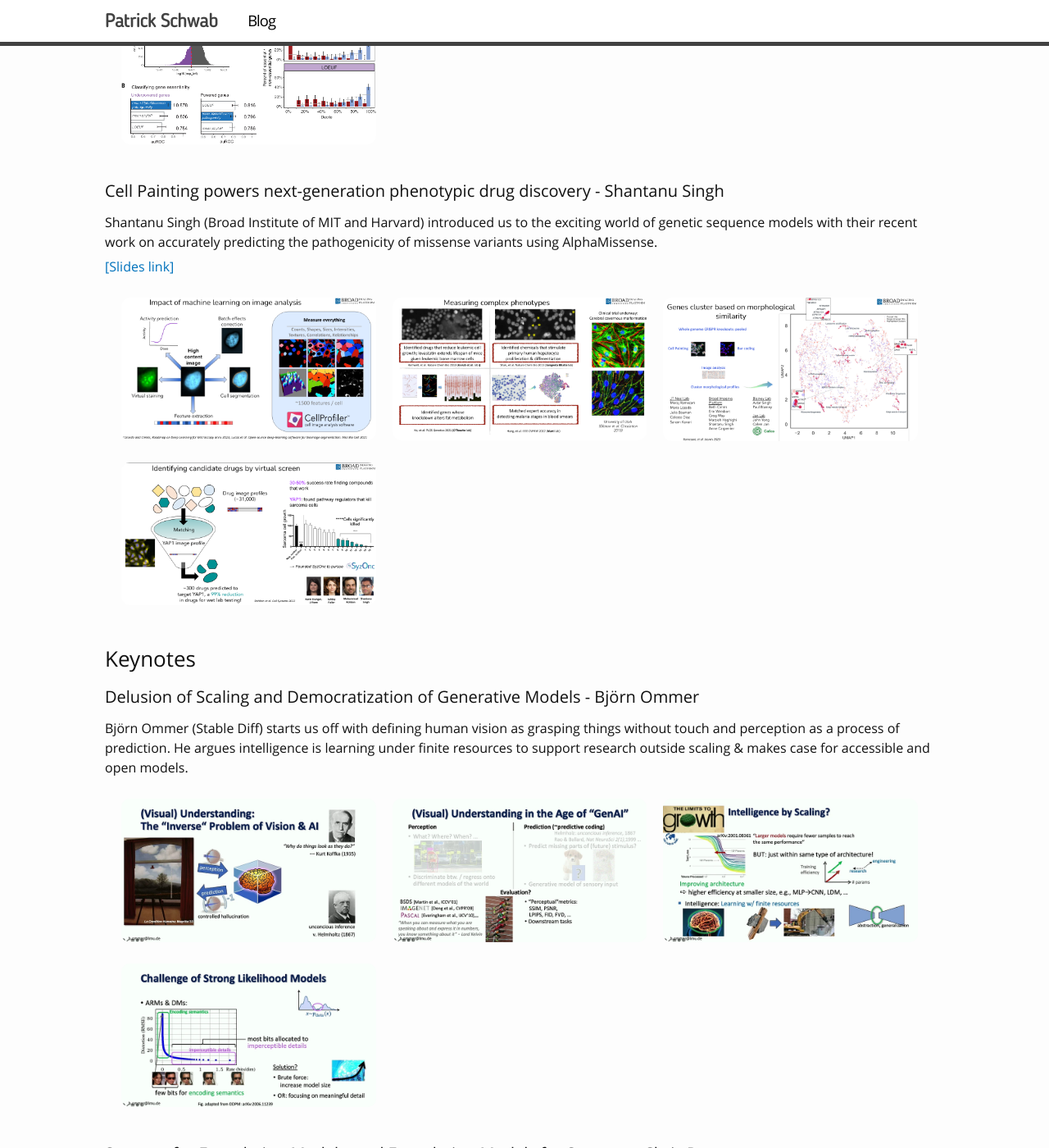
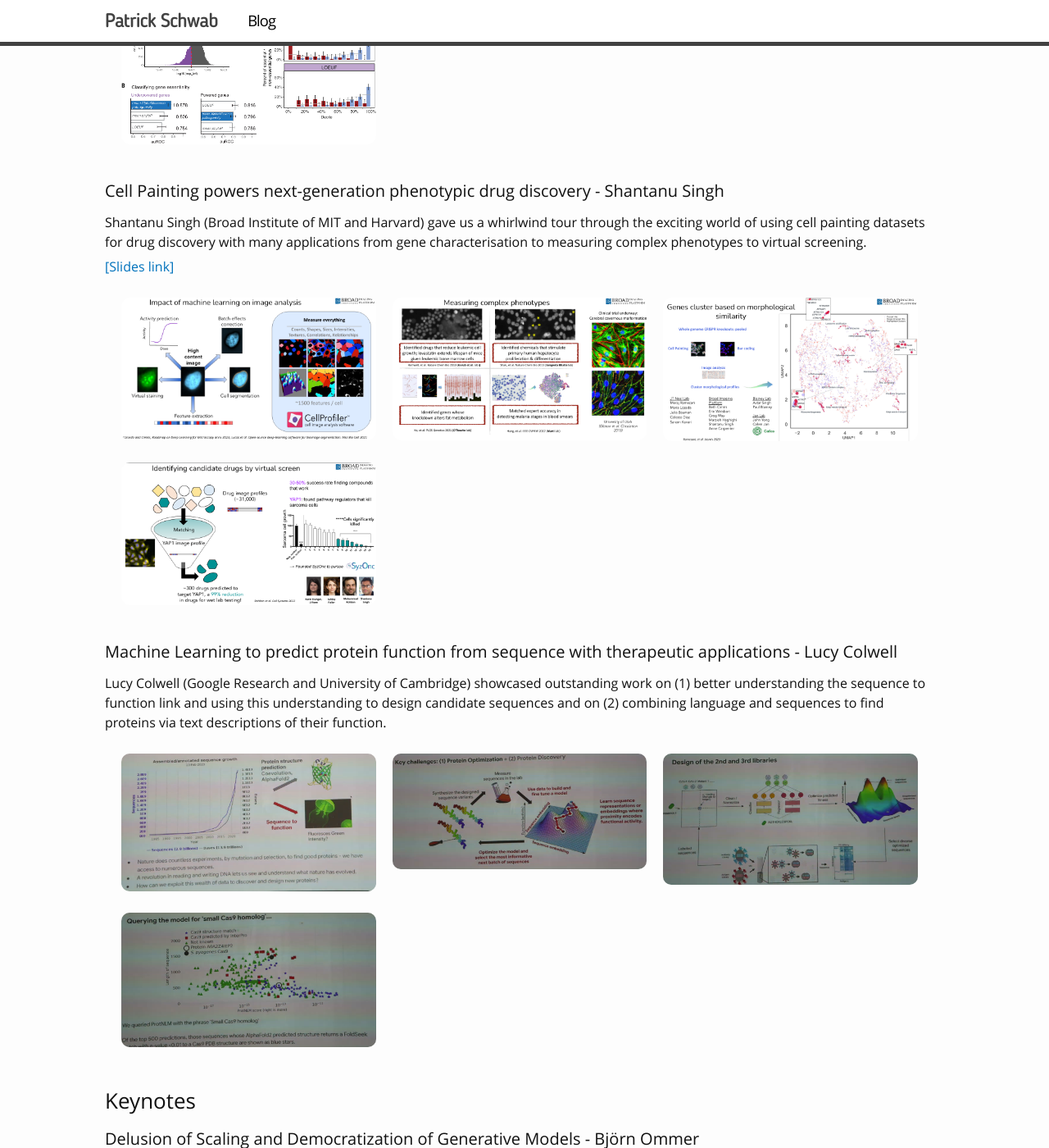
Before and after one commit to d909b/d909b.github.io, a Jekyll site: the page built from _posts/2024-05-11-iclr2024.md, in a window 1280 px wide and 1400 px high, scrolled down 2224 px. Shown: the whole window at 82% size. Built offline with Jekyll 4.4.1, drawn with Linux system fonts in a browser that asks for light colours; nearby versions of some CDN libraries; library files that are not in the unit come from our copies; some of the changed text lies outside the part shown.

Commit message:
initial iclr2024

```diff
--- a/_posts/2024-05-11-iclr2024.md
+++ b/_posts/2024-05-11-iclr2024.md
@@ -55,7 +55,7 @@ Thore Graepel (Altos Labs) presented an insightful view on the intriguing parall
 
 <h4>Cell Painting powers next-generation phenotypic drug discovery - Shantanu Singh</h4>
 
-Shantanu Singh (Broad Institute of MIT and Harvard) introduced us to the exciting world of genetic sequence models with their recent work on accurately predicting the pathogenicity of missense variants using AlphaMissense.
+Shantanu Singh (Broad Institute of MIT and Harvard) gave us a whirlwind tour through the exciting world of using cell painting datasets for drug discovery with many applications from gene characterisation to measuring complex phenotypes to virtual screening.
 
 <a href="https://broad.io/CarpenterSinghSlides">[Slides link]</a>
 
@@ -66,24 +66,25 @@ Shantanu Singh (Broad Institute of MIT and Harvard) introduced us to the excitin
 <galleryitem src="http://schwabpatrick.com/img/iclr2024/ss4.png"></galleryitem>
 </div>
 
+<h4>Machine Learning to predict protein function from sequence with therapeutic applications - Lucy Colwell</h4>
+
+Lucy Colwell (Google Research and University of Cambridge) showcased outstanding work on (1) better understanding the sequence to function link and using this understanding to design candidate sequences  and on (2) combining language and sequences to find proteins via text descriptions of their function.
+
+<div class="gallery">
+<galleryitem src="http://schwabpatrick.com/img/iclr2024/lc1.png"></galleryitem>
+<galleryitem src="http://schwabpatrick.com/img/iclr2024/lc2.png"></galleryitem>
+<galleryitem src="http://schwabpatrick.com/img/iclr2024/lc3.png"></galleryitem>
+<galleryitem src="http://schwabpatrick.com/img/iclr2024/lc4.png"></galleryitem>
+</div>
+
+
+
 <h3>Keynotes</h3>
 
 <h4>Delusion of Scaling and Democratization of Generative Models - Björn Ommer</h4>
 
 Björn Ommer (Stable Diff) starts us off with defining human vision as grasping things without touch and perception as a process of prediction.
 He argues intelligence is learning under finite resources to support research outside scaling & makes case for accessible and open models.
-
-<div class="gallery">
-<galleryitem src="http://schwabpatrick.com/img/neurips2023/om1.png"></galleryitem>
-<galleryitem src="http://schwabpatrick.com/img/neurips2023/om2.png"></galleryitem>
-<galleryitem src="http://schwabpatrick.com/img/neurips2023/om3.png"></galleryitem>
-<galleryitem src="http://schwabpatrick.com/img/neurips2023/om4.png"></galleryitem>
-</div>
-
-<h4>Systems for Foundation Models, and Foundation Models for Systems - Chris Re</h4>
-
-In a captivating talk, Chris Ré shows us the potential of foundation models (FMs) for systems and introduces the paradigm shift behind FMs: from solve in detail, to solve in general
-He outlines data cleaning as a valuable example where FM have made huge strides (also OSS models)
 
 <div class="gallery">
 <galleryitem src="http://schwabpatrick.com/img/neurips2023/om1.png"></galleryitem>
```
Also changed, not shown: img/iclr2024/lc1.png (added), img/iclr2024/lc2.png (added), img/iclr2024/lc3.png (added), img/iclr2024/lc4.png (added).
